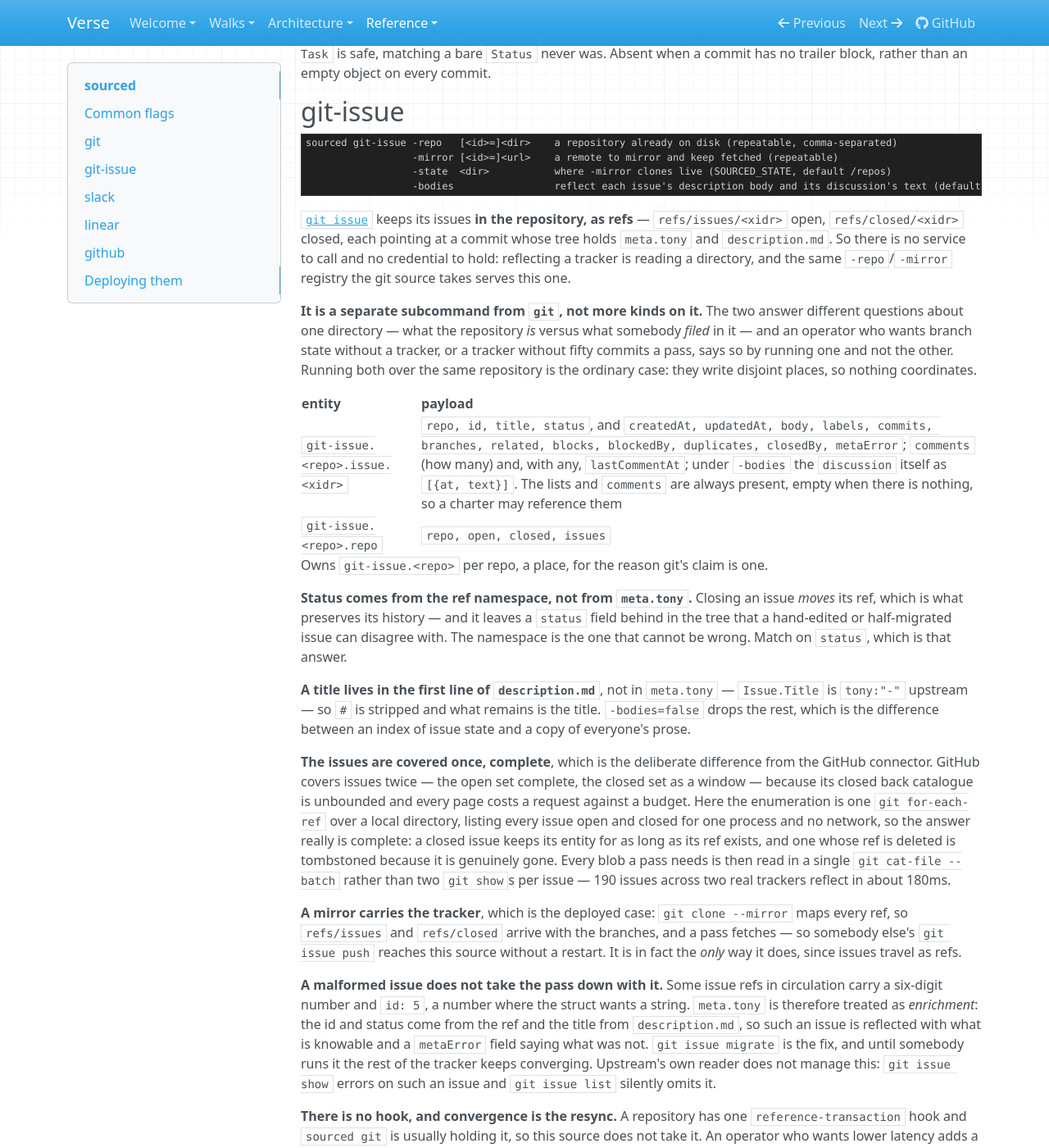
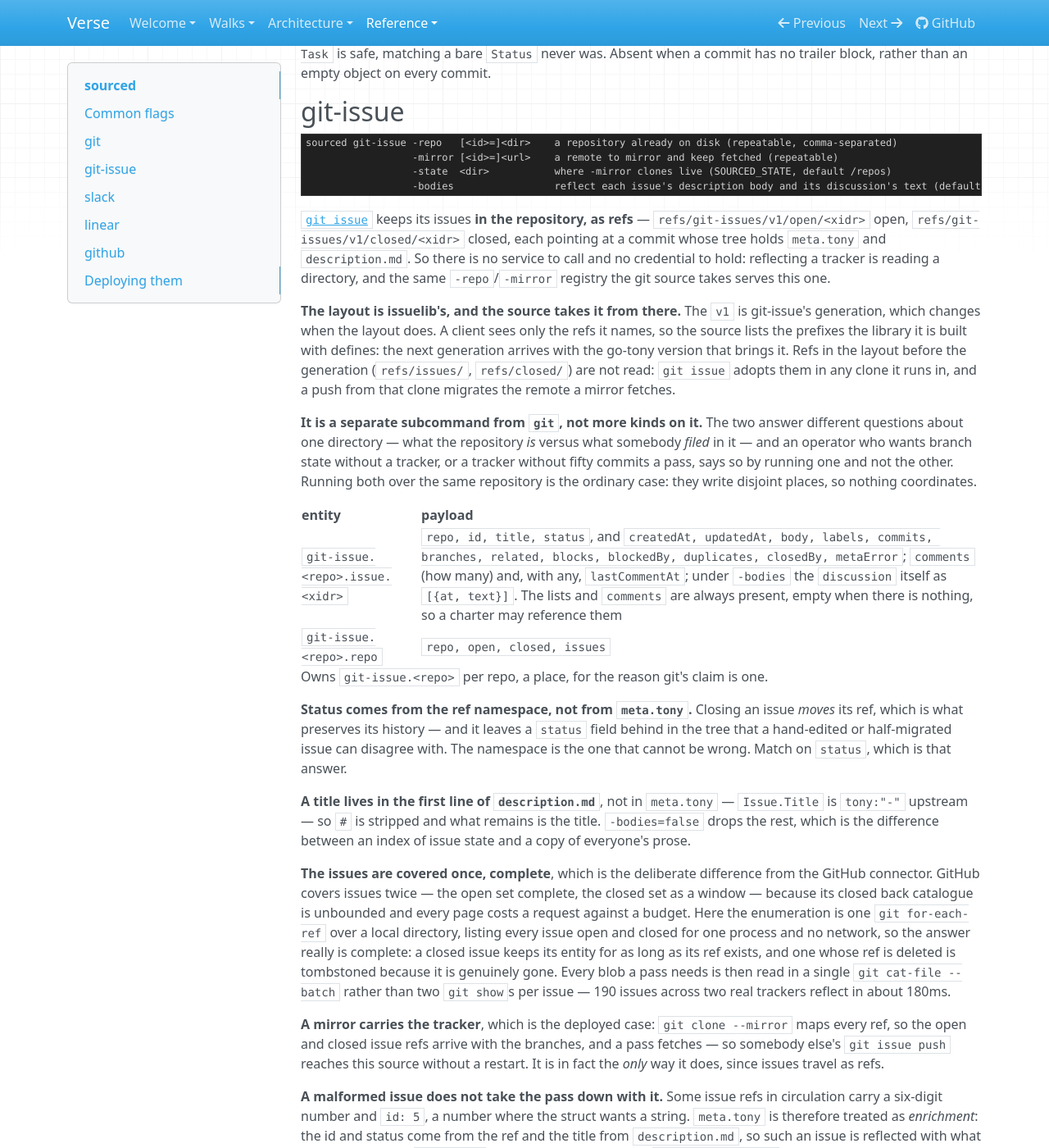
Before and after one commit to signadot/viff, an MkDocs documentation site: the page built from docs/reference/sourced.md, in a window 1280 px wide and 1400 px high, scrolled down 2180 px. Shown: the whole window at 82% size. Built offline with MkDocs 1.6.1, drawn with Linux system fonts in a browser that asks for light colours; some of the changed text lies outside the part shown.

Commit message:
fix git issue source for new mergeable git-issue

````diff
--- a/docs/reference/sourced.md
+++ b/docs/reference/sourced.md
@@ -85,7 +85,7 @@ through. A ref name keeps its slashes inside one segment: `git.verse.ref."origin
 **Three ref spaces, named rather than assumed.** `for-each-ref` with no pattern is every ref, and
 a mirror maps every ref the remote has — so this asked for `refs/heads`, `refs/tags` and
 `refs/remotes` explicitly. On GitHub the rest is `refs/pull/<n>/head` and `refs/pull/<n>/merge`
-(4739 of them on one mirrored repo) plus `refs/issues/*`, which is git-issue's namespace. The
+(4739 of them on one mirrored repo) plus `refs/git-issues/*`, which is git-issue's namespace. The
 merge refs are the reason it matters rather than a size complaint: GitHub recreates them
 whenever the base branch moves, so every fetch after any push to main changed a batch of shas
 and the store took writes on every pass with nothing having happened. A pull request's tip is
@@ -121,10 +121,18 @@ sourced git-issue -repo   [<id>=]<dir>    a repository already on disk (repeatab
 ```
 
 [`git issue`](https://pkg.go.dev/github.com/signadot/tony-format/go-tony/cmd/git-issue) keeps its
-issues **in the repository, as refs** — `refs/issues/<xidr>` open, `refs/closed/<xidr>` closed,
-each pointing at a commit whose tree holds `meta.tony` and `description.md`. So there is no
-service to call and no credential to hold: reflecting a tracker is reading a directory, and the
-same `-repo`/`-mirror` registry the git source takes serves this one.
+issues **in the repository, as refs** — `refs/git-issues/v1/open/<xidr>` open,
+`refs/git-issues/v1/closed/<xidr>` closed, each pointing at a commit whose tree holds `meta.tony`
+and `description.md`. So there is no service to call and no credential to hold: reflecting a
+tracker is reading a directory, and the same `-repo`/`-mirror` registry the git source takes
+serves this one.
+
+**The layout is issuelib's, and the source takes it from there.** The `v1` is git-issue's
+generation, which changes when the layout does. A client sees only the refs it names, so the
+source lists the prefixes the library it is built with defines: the next generation arrives with
+the go-tony version that brings it. Refs in the layout before the generation (`refs/issues/`,
+`refs/closed/`) are not read: `git issue` adopts them in any clone it runs in, and a push from
+that clone migrates the remote a mirror fetches.
 
 **It is a separate subcommand from `git`, not more kinds on it.** The two answer different
 questions about one directory — what the repository *is* versus what somebody *filed* in it —
@@ -159,7 +167,7 @@ rather than two `git show`s per issue — 190 issues across two real trackers re
 180ms.
 
 **A mirror carries the tracker**, which is the deployed case: `git clone --mirror` maps every
-ref, so `refs/issues` and `refs/closed` arrive with the branches, and a pass fetches — so
+ref, so the open and closed issue refs arrive with the branches, and a pass fetches — so
 somebody else's `git issue push` reaches this source without a restart. It is in fact the *only*
 way it does, since issues travel as refs.
 
````
Also changed, not shown: deploy/README.md (+1 -1 lines), 7 other files.
